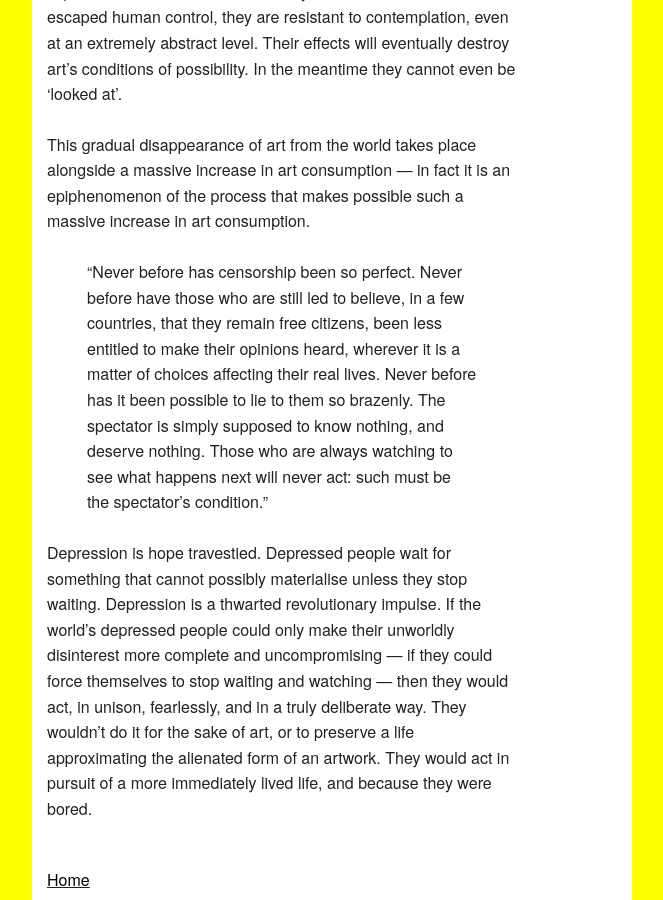
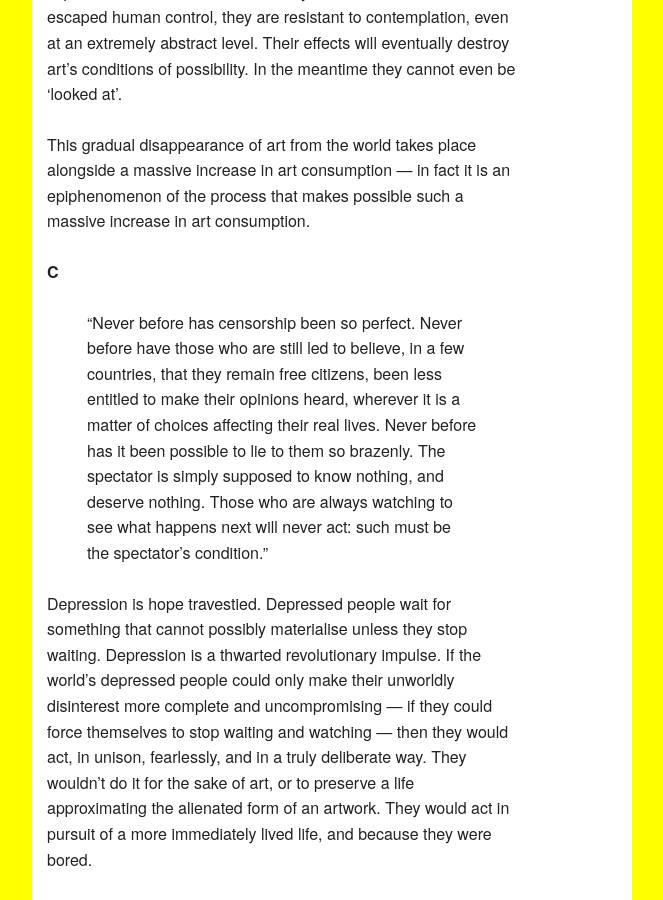
Before and after one commit to mt-trash/mt-trash.github.io, a Jekyll site: the page built from _posts/2015-10-09-almost-died.md, in a window 1280 px wide and 900 px high, scrolled down 2920 px. Shown: the whole window, without its empty margins (308-971 px from the left). Built offline with Jekyll 4.4.1, drawn with Linux system fonts in a browser that asks for light colours.

```diff
--- a/_posts/2015-10-09-almost-died.md
+++ b/_posts/2015-10-09-almost-died.md
@@ -29,6 +29,8 @@ Aesthetic pleasures are closely connected to the deliberateness of art and spect
 
 This gradual disappearance of art from the world takes place alongside a massive increase in art consumption — in fact it is an epiphenomenon of the process that makes possible such a massive increase in art consumption.
 
+**C**
+
 >"Never before has censorship been so perfect. Never before have those who are still led to believe, in a few countries, that they remain free citizens, been less entitled to make their opinions heard, wherever it is a matter of choices affecting their real lives. Never before has it been possible to lie to them so brazenly. The spectator is simply supposed to know nothing, and deserve nothing. Those who are always watching to see what happens next will never act: such must be the spectator’s condition."
 
 Depression is hope travestied. Depressed people wait for something that cannot possibly materialise unless they stop waiting. Depression is a thwarted revolutionary impulse. If the world's depressed people could only make their unworldly disinterest more complete and uncompromising — if they could force themselves to stop waiting and watching — then they would act, in unison, fearlessly, and in a truly deliberate way. They wouldn't do it for the sake of art, or to preserve a life approximating the alienated form of an artwork. They would act in pursuit of a more immediately lived life, and because they were bored.
```
